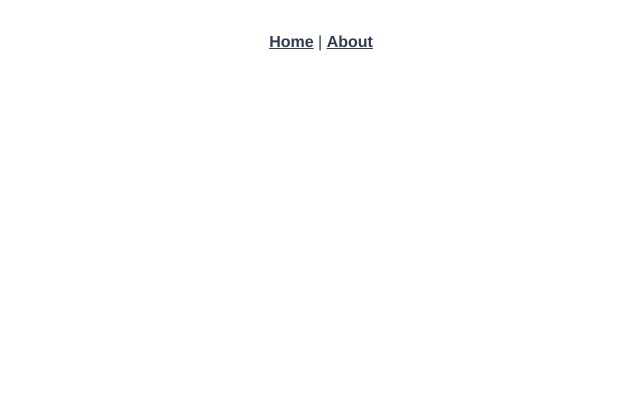
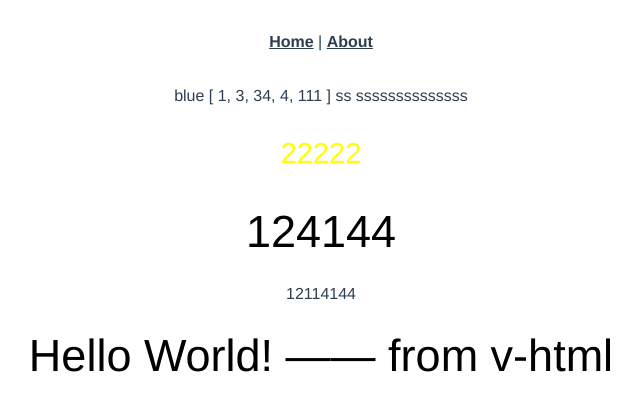
Before and after one commit to chenmuyu/vue3.0-learning, a Vue app: page /useCss in a window 1280 px wide. Before the commit this address had no page. Shown: the top 410 px of the page, without its empty margins (319-960 px from the left). Built offline with nearby package versions, Linux system fonts and the light colour scheme.

Commit message:
feat:css

```diff
--- a/src/router/index.ts
+++ b/src/router/index.ts
@@ -1,3 +1,6 @@
+/*
+ * @Description:
+ */
 import { createRouter, createWebHistory, RouteRecordRaw } from "vue-router";
 import Home from "../views/Home.vue";
 
@@ -58,6 +61,12 @@ const routes: Array<RouteRecordRaw> = [
     component: () =>
       import(/* webpackChunkName: "about" */ "../views/pratice/useWatch.vue"),
   },
+  {
+    path: "/useCss",
+    name: "useCss",
+    component: () =>
+      import(/* webpackChunkName: "about" */ "../views/pratice/useCss.vue"),
+  },
 ];
 
 const router = createRouter({
--- /dev/null
+++ b/src/views/pratice/useCss.vue
@@ -0,0 +1,78 @@
+<template>
+  <div>
+    <p :class="name">
+      {{name}}
+      {{activeInfo.name}}
+      {{activeList}}
+      {{name1}}
+      ssssssssssssss
+    </p>
+    <p :style="[style1,style2]">22222</p>
+    <p :class="$style.msg">124144</p>
+    <p class="msg">12114144</p>
+    <p v-html="content"></p>
+  </div>
+</template>
+
+<script lang='ts'>
+import { defineComponent, reactive, ref, toRefs, useCssModule } from "vue";
+export default defineComponent({
+  setup() {
+    const activeInfo = reactive({ name1: "red" });
+    const activeList = reactive([1, 3, 34, 4]);
+    let name = ref<string>("red");
+
+    setTimeout(() => {
+      name.value = "blue"; //必须这样读
+      // @ts-ignore
+      // activeInfo.name = "blue"; //必须这样读
+      activeList.push(111);
+      // @ts-ignore
+      activeInfo.name1 = "ss";
+      console.log(activeInfo, "@");
+    }, 1000);
+
+    const style1 = reactive({
+      color: "yellow",
+      textAlign: "center",
+    });
+
+    const style2 = {
+      fontSize: "29px",
+      "line-height": 2,
+    };
+
+    // 获取样式
+    const style = useCssModule();
+
+    // 编写模板内容
+    const content = `<p class="${style.msg}">
+      <span class="${style.text}">Hello World! —— from v-html</span>
+    </p>`;
+
+    return {
+      content,
+      name,
+      activeInfo,
+      activeList,
+      style1,
+      style2,
+      ...toRefs(activeInfo),
+    };
+  },
+});
+</script>
+<style module>
+.red {
+  color: red;
+}
+.blue {
+  color: blue;
+}
+.msg {
+  color: #000;
+  font-size: 45px;
+}
+.text {
+}
+</style>
```
Also changed, not shown: .eslintrc.js.
